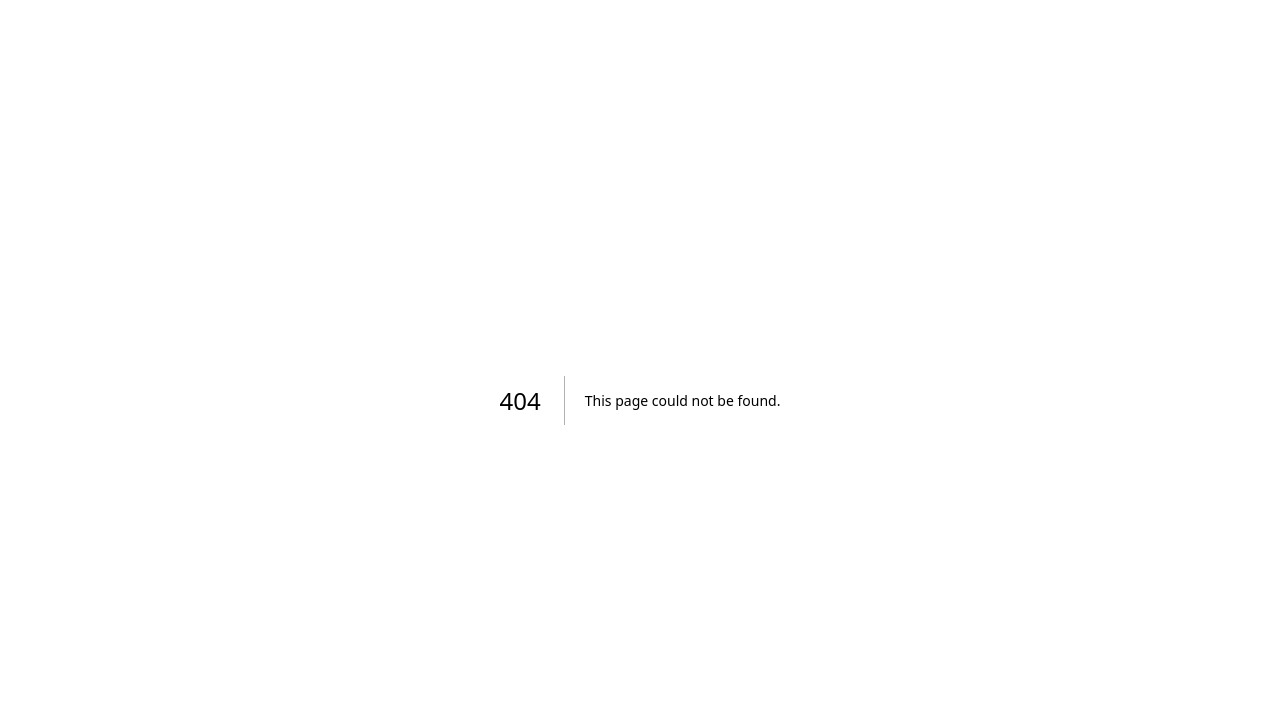
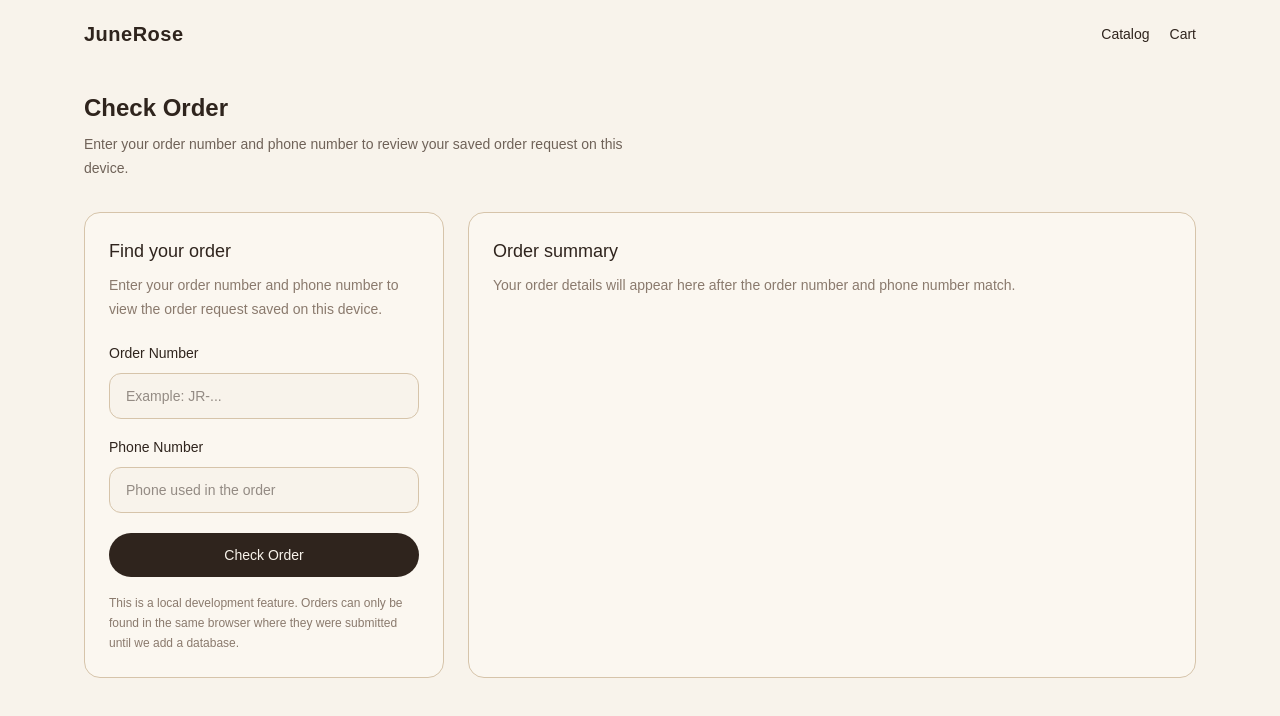
Before and after one commit to phyuuu/junerose, a Next.js app: page /check-order in a window 1280 px wide. Before the commit this address had no page. Shown: the top 716 px of the page. Built offline with nearby package versions, Linux system fonts and the light colour scheme.

Commit message:
Add customer check order page

```diff
--- /dev/null
+++ b/app/check-order/page.tsx
@@ -0,0 +1,18 @@
+import CheckOrderForm from "@/components/CheckOrderForm";
+import PageShell from "@/components/PageShell";
+import SectionHeader from "@/components/SectionHeader";
+
+export default function CheckOrderPage() {
+  return (
+    <PageShell>
+      <section className="mx-auto max-w-6xl px-5 py-6">
+        <SectionHeader
+          title="Check Order"
+          description="Enter your order number and phone number to review your saved order request on this device."
+        />
+
+        <CheckOrderForm />
+      </section>
+    </PageShell>
+  );
+}
--- /dev/null
+++ b/components/CheckOrderForm.tsx
@@ -0,0 +1,187 @@
+"use client";
+
+import Image from "next/image";
+import { useState } from "react";
+import { formatMMK } from "@/lib/formatPrice";
+import { getOrderByNumber } from "@/lib/orderStorage";
+import type { OrderRequest } from "@/types/order";
+
+function normalizeText(value: string) {
+  return value.trim().toLowerCase();
+}
+
+export default function CheckOrderForm() {
+  const [orderNumber, setOrderNumber] = useState("");
+  const [phone, setPhone] = useState("");
+  const [foundOrder, setFoundOrder] = useState<OrderRequest | null>(null);
+  const [errorMessage, setErrorMessage] = useState("");
+
+  function handleSubmit(event: React.FormEvent<HTMLFormElement>) {
+    event.preventDefault();
+
+    const order = getOrderByNumber(orderNumber.trim());
+
+    if (!order) {
+      setFoundOrder(null);
+      setErrorMessage("We could not find an order with this order number.");
+      return;
+    }
+
+    const phoneMatches =
+      normalizeText(order.customer.phone) === normalizeText(phone);
+
+    if (!phoneMatches) {
+      setFoundOrder(null);
+      setErrorMessage("The phone number does not match this order.");
+      return;
+    }
+
+    setFoundOrder(order);
+    setErrorMessage("");
+  }
+
+  return (
+    <div className="mt-8 grid gap-6 lg:grid-cols-[360px_1fr]">
+      <form
+        onSubmit={handleSubmit}
+        className="rounded-2xl border border-[#d6c4aa] bg-[#fbf7f0] p-6"
+      >
+        <h2 className="text-lg font-medium">Find your order</h2>
+
+        <p className="mt-2 text-sm leading-6 text-[#8a7a6d]">
+          Enter your order number and phone number to view the order request
+          saved on this device.
+        </p>
+
+        <div className="mt-5 space-y-4">
+          <div>
+            <label className="text-sm font-medium">Order Number</label>
+            <input
+              required
+              value={orderNumber}
+              onChange={(event) => setOrderNumber(event.target.value)}
+              placeholder="Example: JR-..."
+              className="mt-2 w-full rounded-xl border border-[#d6c4aa] bg-[#f8f3eb] px-4 py-3 text-sm outline-none focus:border-[#9c7a4f]"
+            />
+          </div>
+
+          <div>
+            <label className="text-sm font-medium">Phone Number</label>
+            <input
+              required
+              value={phone}
+              onChange={(event) => setPhone(event.target.value)}
+              placeholder="Phone used in the order"
+              className="mt-2 w-full rounded-xl border border-[#d6c4aa] bg-[#f8f3eb] px-4 py-3 text-sm outline-none focus:border-[#9c7a4f]"
+            />
+          </div>
+        </div>
+
+        {errorMessage && (
+          <p className="mt-4 text-sm text-red-700">{errorMessage}</p>
+        )}
+
+        <button
+          type="submit"
+          className="mt-5 w-full rounded-full bg-[#2f241d] px-6 py-3 text-sm text-[#f8f3eb] hover:bg-[#4a382c]"
+        >
+          Check Order
+        </button>
+
+        <p className="mt-4 text-xs leading-5 text-[#8a7a6d]">
+          This is a local development feature. Orders can only be found in the
+          same browser where they were submitted until we add a database.
+        </p>
+      </form>
+
+      <section className="rounded-2xl border border-[#d6c4aa] bg-[#fbf7f0] p-6">
+        {!foundOrder ? (
+          <div>
+            <h2 className="text-lg font-medium">Order summary</h2>
+            <p className="mt-2 text-sm leading-6 text-[#8a7a6d]">
+              Your order details will appear here after the order number and
+              phone number match.
+            </p>
+          </div>
+        ) : (
+          <div>
+            <div className="flex flex-col gap-3 sm:flex-row sm:items-start sm:justify-between">
+              <div>
+                <p className="text-sm text-[#9c7a4f]">Order Number</p>
+                <h2 className="mt-2 text-2xl font-semibold">
+                  {foundOrder.orderNumber}
+                </h2>
+              </div>
+
+              <span className="w-fit rounded-full bg-[#eadfce] px-3 py-1 text-xs font-medium text-[#9c7a4f]">
+                {foundOrder.status}
+              </span>
+            </div>
+
+            <div className="mt-5 space-y-1 text-sm text-[#6f6258]">
+              <p>Name: {foundOrder.customer.name}</p>
+              <p>Phone: {foundOrder.customer.phone}</p>
+              <p>Preferred contact: {foundOrder.customer.preferredContact}</p>
+              <p>Address: {foundOrder.customer.address}</p>
+              {foundOrder.customer.note && (
+                <p>Note: {foundOrder.customer.note}</p>
+              )}
+            </div>
+
+            <div className="mt-6">
+              <h3 className="text-sm font-medium">Ordered Items</h3>
+
+              <div className="mt-4 space-y-3">
+                {foundOrder.items.map((item) => (
+                  <div
+                    key={`${item.productId}-${item.selectedSize}-${item.selectedColor}`}
+                    className="flex gap-3 border-b border-[#e4d6c3] pb-3 last:border-b-0"
+                  >
+                    <div className="relative h-20 w-16 shrink-0 overflow-hidden rounded-xl bg-[#eadfce]">
+                      <Image
+                        src={item.image}
+                        alt={item.name}
+                        fill
+                        sizes="64px"
+                        className="object-cover"
+                      />
+                    </div>
+
+                    <div>
+                      <p className="text-sm font-medium">{item.name}</p>
+
+                      <p className="mt-1 text-xs text-[#8a7a6d]">
+                        Size: {item.selectedSize} · Color:{" "}
+                        {item.selectedColor}
+                      </p>
+
+                      <p className="mt-1 text-xs text-[#8a7a6d]">
+                        Qty: {item.quantity}
+                      </p>
+
+                      <p className="mt-2 text-sm text-[#6f6258]">
+                        {formatMMK(item.priceMMK * item.quantity)}
+                      </p>
+                    </div>
+                  </div>
+                ))}
+              </div>
+            </div>
+
+            <div className="mt-5 flex items-center justify-between border-t border-[#d6c4aa] pt-4">
+              <p className="text-sm font-medium">Estimated Total</p>
+              <p className="text-sm font-semibold">
+                {formatMMK(foundOrder.totalMMK)}
+              </p>
+            </div>
+
+            <p className="mt-3 text-xs leading-5 text-[#8a7a6d]">
+              JuneRose staff will confirm final availability, payment method,
+              and pickup or delivery details.
+            </p>
+          </div>
+        )}
+      </section>
+    </div>
+  );
+}
```
